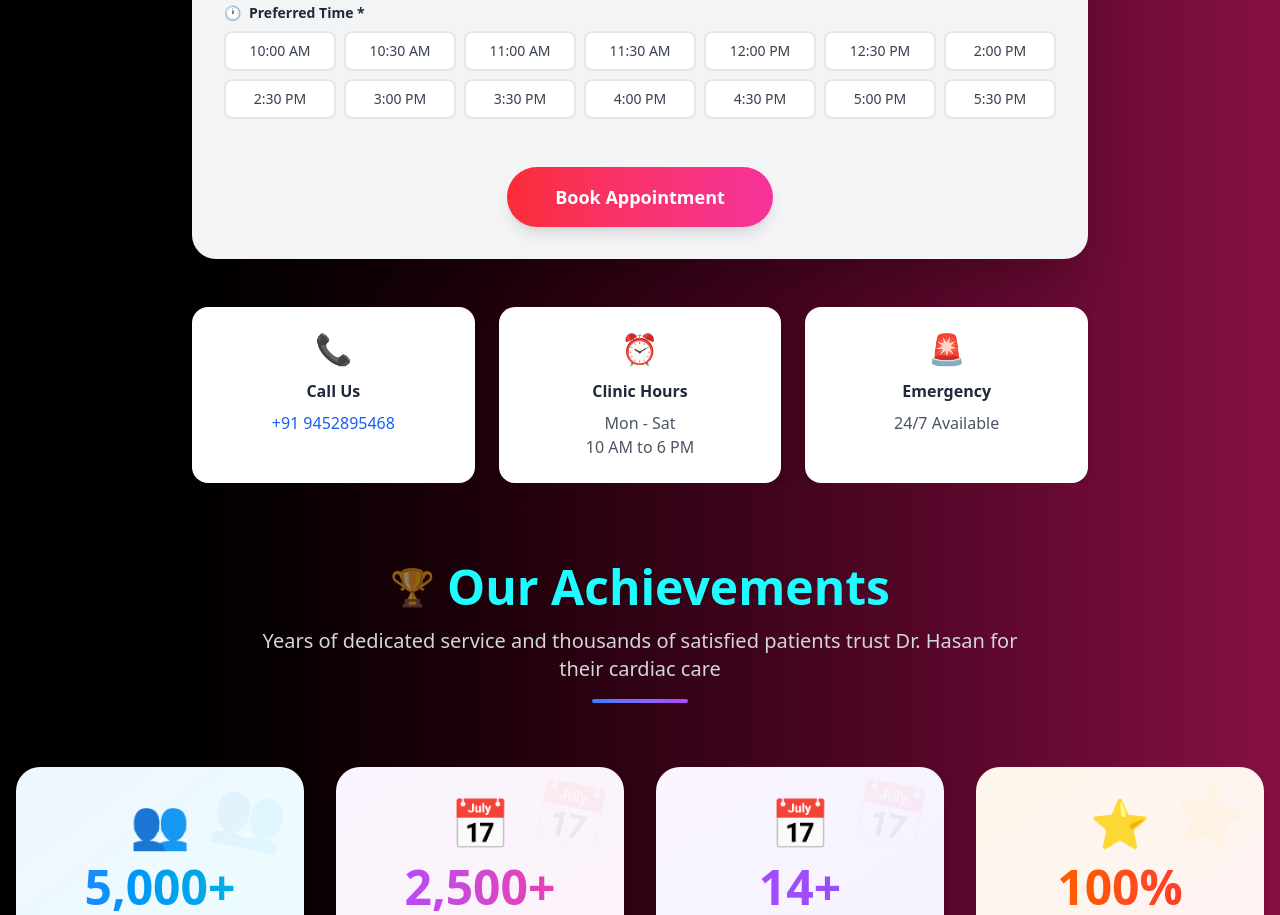
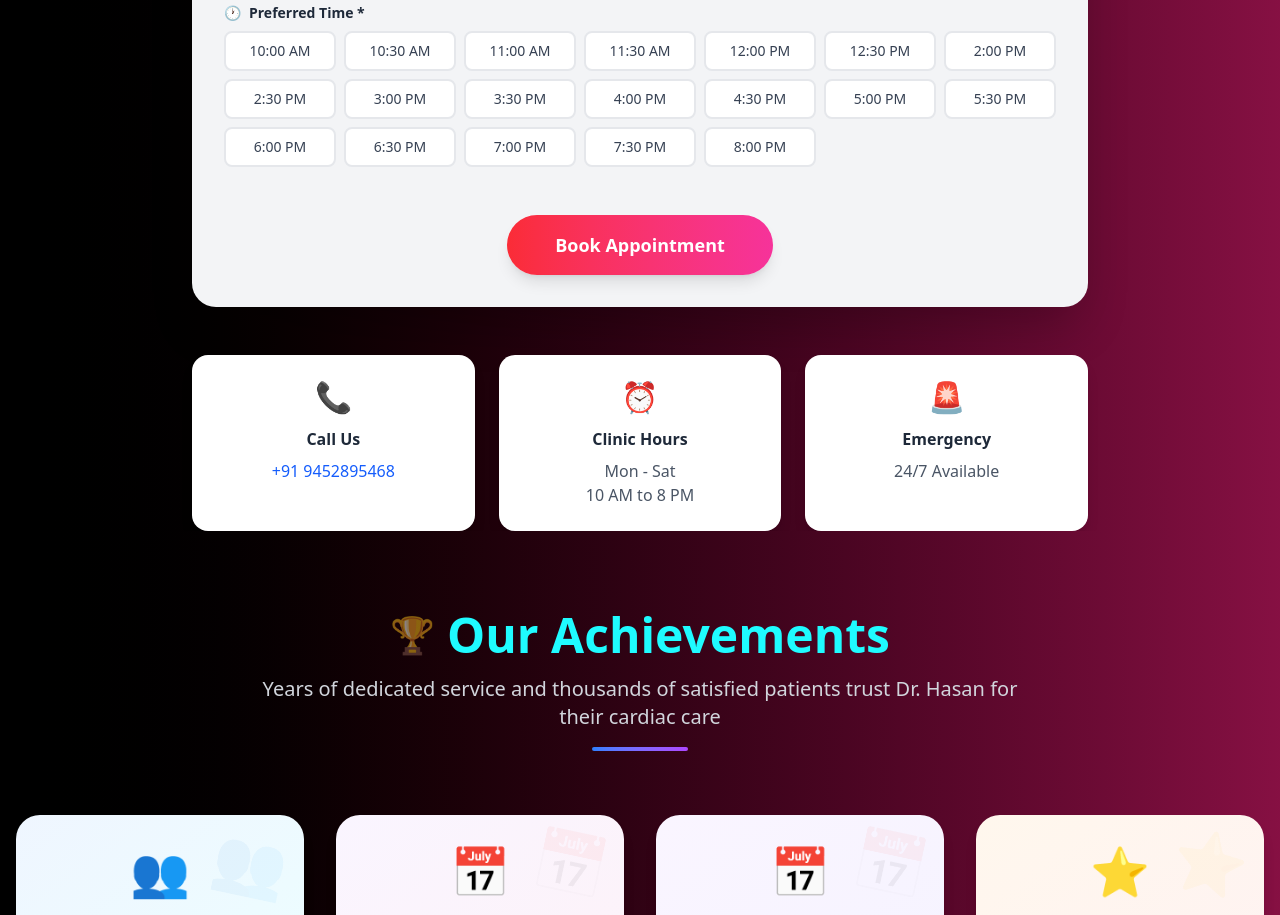
Before and after one commit to Ramasheesh/Dr_N_Hasan_of_clinic, a React (Vite) app in the folder client/: page / in a window 1280 px wide. Shown: the part 3560-4475 px from the top of the page. Built offline with nearby package versions, Linux system fonts and the light colour scheme.

Commit message:
time incremented

```diff
--- a/client/src/components/BookAppointment.jsx
+++ b/client/src/components/BookAppointment.jsx
@@ -83,6 +83,11 @@ const BookAppointment = () => {
     "4:30 PM",
     "5:00 PM",
     "5:30 PM",
+    "6:00 PM",
+    "6:30 PM",
+    "7:00 PM",
+    "7:30 PM",
+    "8:00 PM"
   ];
 
   return (
@@ -328,7 +333,7 @@ const BookAppointment = () => {
               <p className="text-gray-600">
                 Mon - Sat
                 <br />
-                10 AM to 6 PM
+                10 AM to 8 PM
               </p>
             </div>
             <div className="bg-white rounded-2xl p-6 text-center shadow-lg hover:shadow-xl transition-all duration-300 transform hover:-translate-y-1">
```
